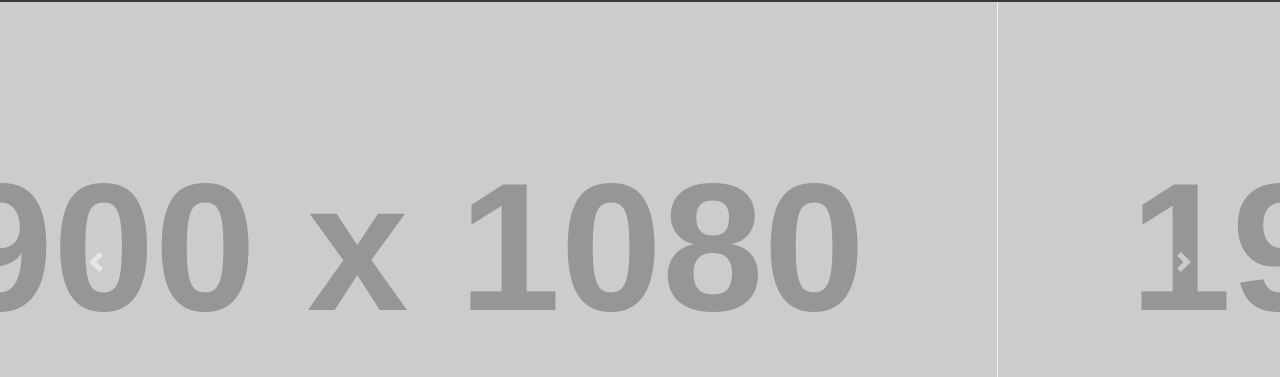
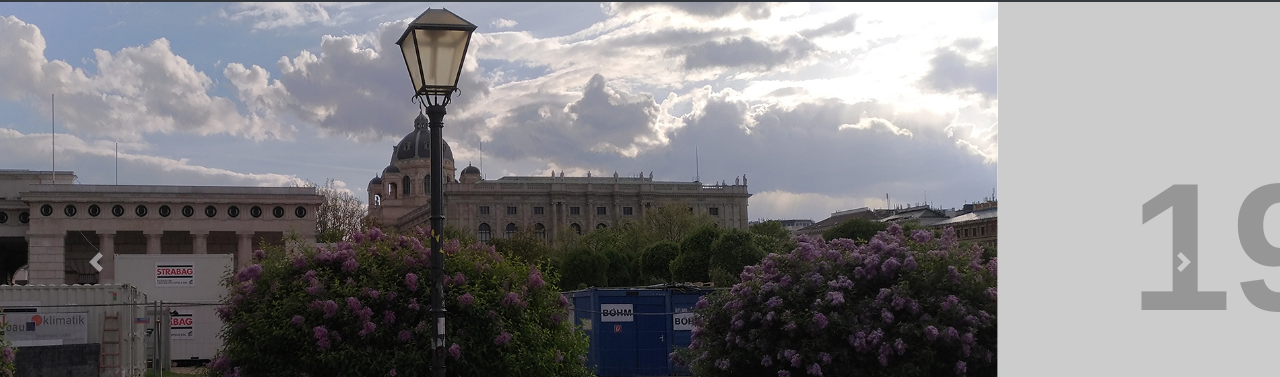
Before and after one commit to jimmytseng79/website, a website: page index.html in a window 1280 px wide. Shown: the part 54-431 px from the top of the page. Drawn offline with Linux system fonts and the light colour scheme; placeholder pictures from the web are drawn by us.

Commit message:
upload slide1.jpg

```diff
--- a/index.html
+++ b/index.html
@@ -63,7 +63,7 @@
         </ol>
         <div class="carousel-inner" role="listbox">
           <!-- Slide One - Set the background image for this slide in the line below -->
-          <div class="carousel-item active" style="background-image: url('http://placehold.it/1900x1080')">
+          <div class="carousel-item active" style="background-image: url('https://jimmytseng79.github.io/website/img/slide1.jpg')">
             <div class="carousel-caption d-none d-md-block">
               <h3>First Slide</h3>
               <p>This is a description for the first slide.</p>
```
Also changed, not shown: img/slide1.jpg (added).
